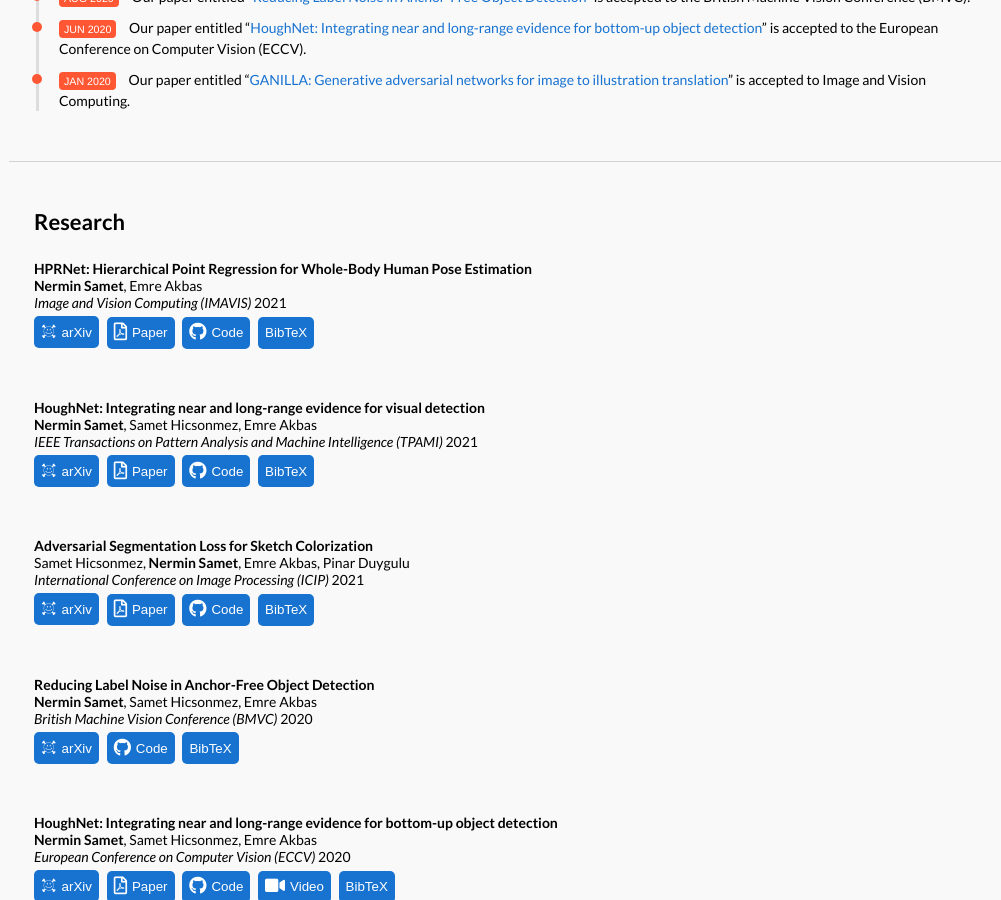
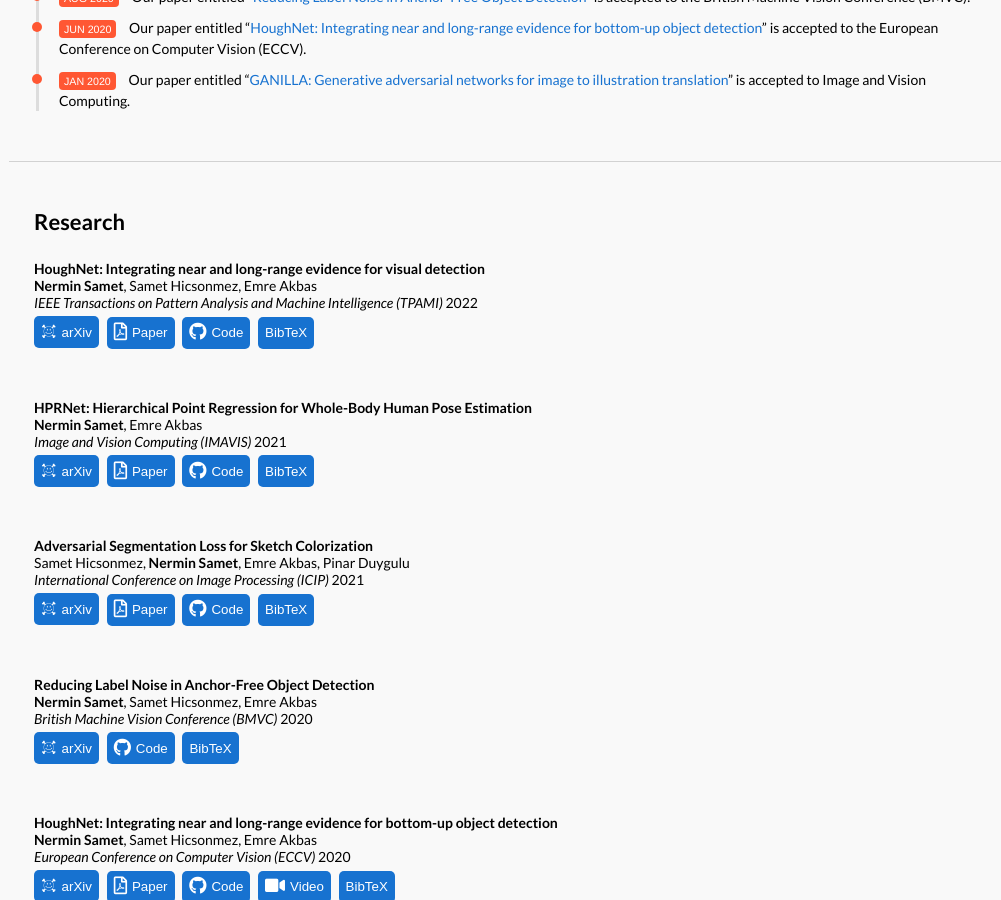
Before and after one commit to nerminsamet/nerminsamet.github.io, a Jekyll site: the page built from _posts/research/2021-04-15-extendedhoughnet.markdown, in a window 1280 px wide and 900 px high, scrolled down 815 px. Shown: the whole window, without its empty margins (131-1132 px from the left). Built offline with Jekyll 4.4.1, drawn with Linux system fonts in a browser that asks for light colours; some web fonts are replaced.

Commit message:
Update 2021-04-15-extendedhoughnet.markdown

```diff
--- a/_posts/research/2021-04-15-extendedhoughnet.markdown
+++ b/_posts/research/2021-04-15-extendedhoughnet.markdown
@@ -1,7 +1,7 @@
 ---
 layout: post
 title:  "HoughNet: Integrating near and long-range evidence for visual detection"
-date:   2021-04-15 20:00:00 +03:00
+date:   2022-08-16 20:00:00 +03:00
 categories: research
 author: "Nermin Samet"
 authors: "<strong>Nermin Samet</strong>, Samet Hicsonmez, Emre Akbas"
```
